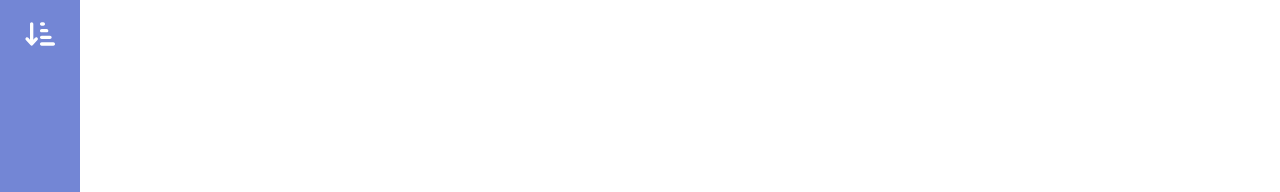
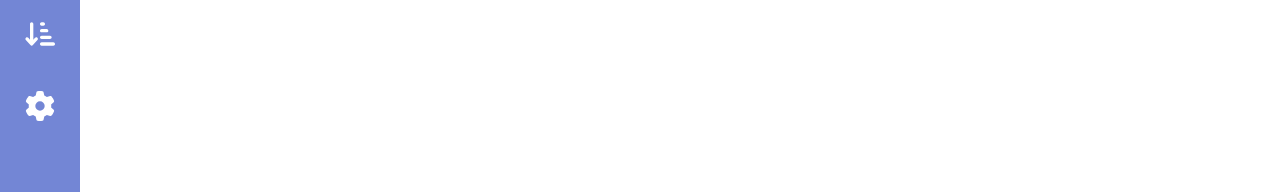
Before and after one commit to Prehistoic/CultureTracker, a Vue app: page /#/category/1 in a window 1280 px wide. Shown: the part 274-466 px from the top of the page. Built offline with nearby package versions, Linux system fonts and the light colour scheme.

Commit message:
added settings view to sidebar

```diff
--- a/src/components/CategorySidebar.vue
+++ b/src/components/CategorySidebar.vue
@@ -41,6 +41,12 @@
                     <div class="sidebar-link-text hidden">Sort direction</div>
                 </div>
             </li>
+            <li>
+                <div class="sidebar-link" id="settingsMenu" @click="goToSettings()">
+                    <fa-icon icon="gear"/>
+                    <div class="sidebar-link-text hidden">Settings</div>
+                </div>
+            </li>
         </ul>
     </nav>
 </template>
@@ -50,7 +56,10 @@ export default {
   name: "CategorySidebar",
   methods: {
     goToHome() {
-        this.$router.push({ name: 'Home'})
+        this.$router.push({ name: 'Home' })
+    },
+    goToSettings() {
+        this.$router.push({ name: 'Settings' })
     },
     collapseSidebar() {
         document.getElementById("sidebar").classList.toggle("closed")
--- a/src/main.js
+++ b/src/main.js
@@ -8,7 +8,7 @@ import 'bootstrap'
 import { library } from '@fortawesome/fontawesome-svg-core'
 
 /* import specific icons */
-import { faArrowDownWideShort, faArrowDownShortWide, faBars, faExpand, faFilter, faHouse, faXmark, faPlus } from '@fortawesome/free-solid-svg-icons'
+import { faArrowDownWideShort, faArrowDownShortWide, faBars, faExpand, faFilter, faHouse, faXmark, faPlus, faGear } from '@fortawesome/free-solid-svg-icons'
 
 /* add icons to the library */
 library.add(faBars)
@@ -19,6 +19,7 @@ library.add(faFilter)
 library.add(faArrowDownShortWide)
 library.add(faArrowDownWideShort)
 library.add(faPlus)
+library.add(faGear)
 
 import { FontAwesomeIcon } from "@fortawesome/vue-fontawesome";
 
--- a/src/router/index.js
+++ b/src/router/index.js
@@ -5,6 +5,11 @@ const routes = [
     path: '/',
     name: 'Home',
     component: () => import('../views/HomeView.vue')
+  },
+  {
+    path: '/settings',
+    name: 'Settings',
+    component: () => import('../views/SettingsView.vue')
   },
   {
     path: '/category/:type',
--- /dev/null
+++ b/src/views/SettingsView.vue
@@ -0,0 +1,12 @@
+<script>
+export default {
+  name: 'SettingsView',
+}
+</script>
+
+<template>
+    This is a super settings View
+</template>
+
+<style>
+</style>
```
